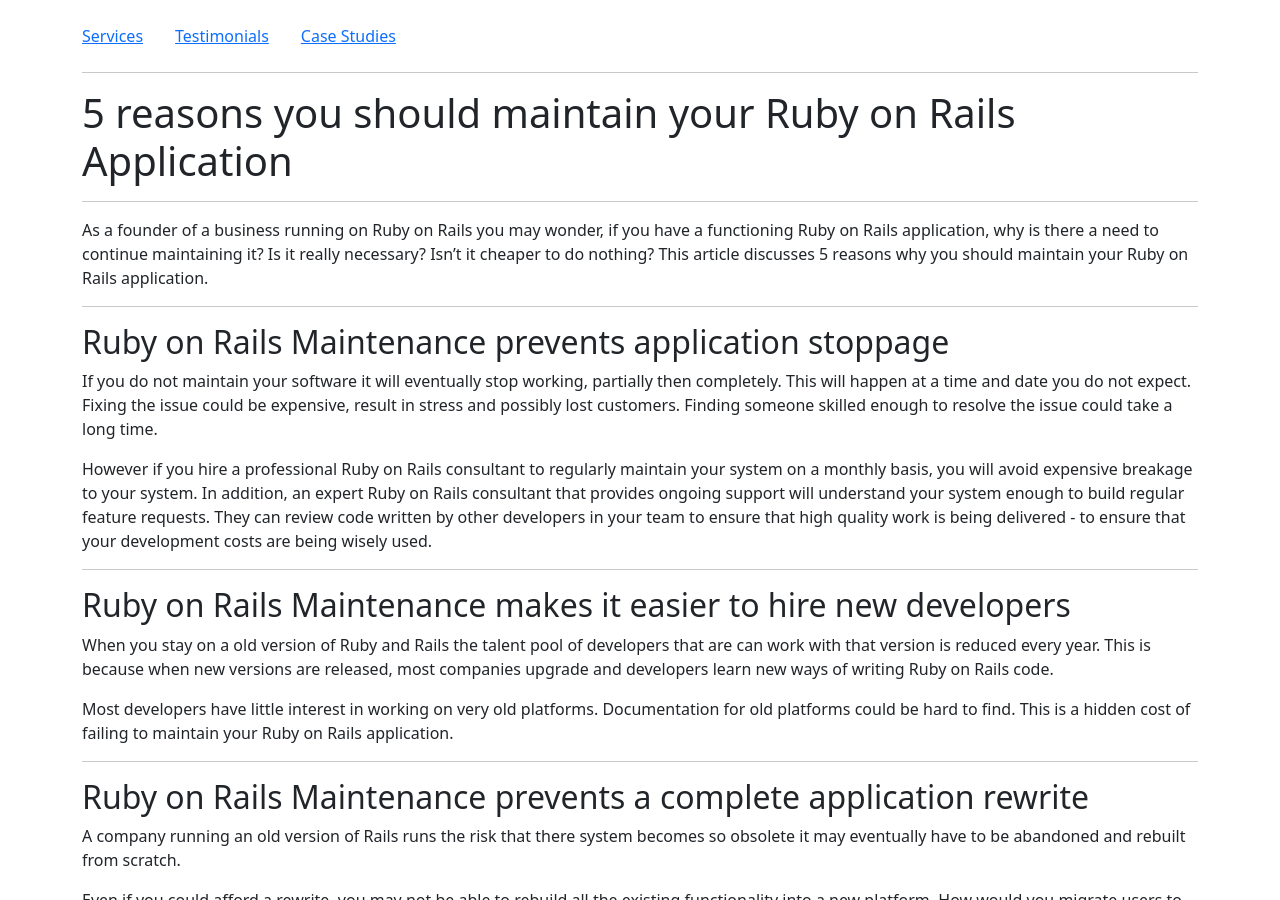
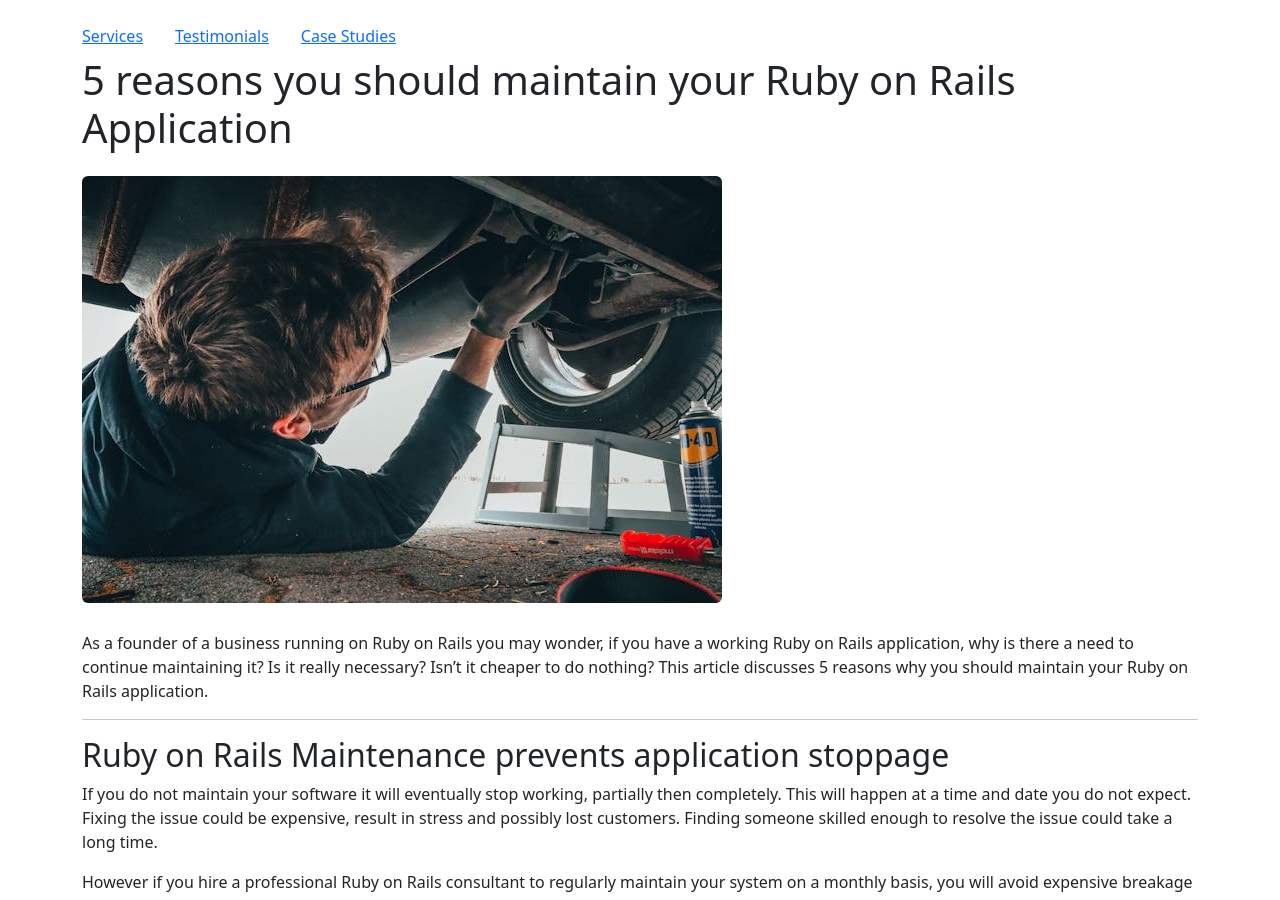
Before and after one commit to waleo/railsfever-2024, a Jekyll site: the page built from blog/_posts/2024-04-13-5-reasons-you-should-maintain-your-ruby-on-rails-application.md, in a window 1280 px wide and 900 px high. Built offline with Jekyll 4.4.1, drawn with Linux system fonts in a browser that asks for light colours; some of the changed lines change nothing that is shown.

Commit message:
Add image to blog post

```diff
--- a/blog/_posts/2024-04-13-5-reasons-you-should-maintain-your-ruby-on-rails-application.md
+++ b/blog/_posts/2024-04-13-5-reasons-you-should-maintain-your-ruby-on-rails-application.md
@@ -4,11 +4,18 @@ title: "5 reasons you should maintain your Ruby on Rails Application"
 slug: ruby-on-rails-maintenance-reasons
 ---
 
-<hr />
 # 5 reasons you should maintain your Ruby on Rails Application
-<hr />
 
-As a founder of a business running on Ruby on Rails you may wonder, if you have a functioning Ruby on Rails application, why is there a need to continue maintaining it? Is it really necessary? Isn't it cheaper to do nothing? This article discusses 5 reasons why you should maintain your Ruby on Rails application.
+<img
+  src="/images/blog/man-fixing-vehicle-engine-small.jpg"
+  alt="Picture of a man maintaining a vehicle on a jack stand. He adjusts a bolt while underneath the vehicle."
+  width="640"
+  height="427"
+  class="img-fluid rounded"
+  style="margin: 1em 0 0.75em 0"
+/>
+
+As a founder of a business running on Ruby on Rails you may wonder, if you have a working Ruby on Rails application, why is there a need to continue maintaining it? Is it really necessary? Isn't it cheaper to do nothing? This article discusses 5 reasons why you should maintain your Ruby on Rails application.
 
 <hr />
 ## Ruby on Rails Maintenance prevents application stoppage
```
Also changed, not shown: images/blog/man-fixing-vehicle-engine-small.jpg (added).
